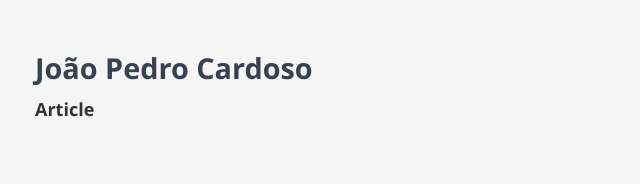
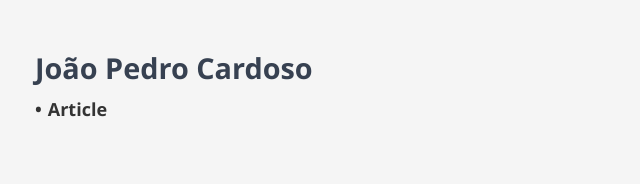
Before and after one commit to joaocardosoneto/jpcardoso, a plain HTML site: page index.html in a window 1280 px wide. Shown: the top 184 px of the page, 205-845 px from the left. Drawn offline with Linux system fonts and the light colour scheme.

Commit message:
atualizacoes

```diff
--- a/index.html
+++ b/index.html
@@ -11,7 +11,7 @@
     <div class="container">
       <h1>João Pedro Cardoso</h1>
       <nav>
-        <a href="blog.html">Article</a>
+        <a class="link-blog" href="blog.html">Article</a>
       </nav>
     </div>
   </header>
--- a/style.css
+++ b/style.css
@@ -103,3 +103,8 @@ footer {
   text-align: justify;
   color: #374151;
 }
+
+.link-blog::before{
+  content: "•";
+  margin-right: 6px;
+}
```
